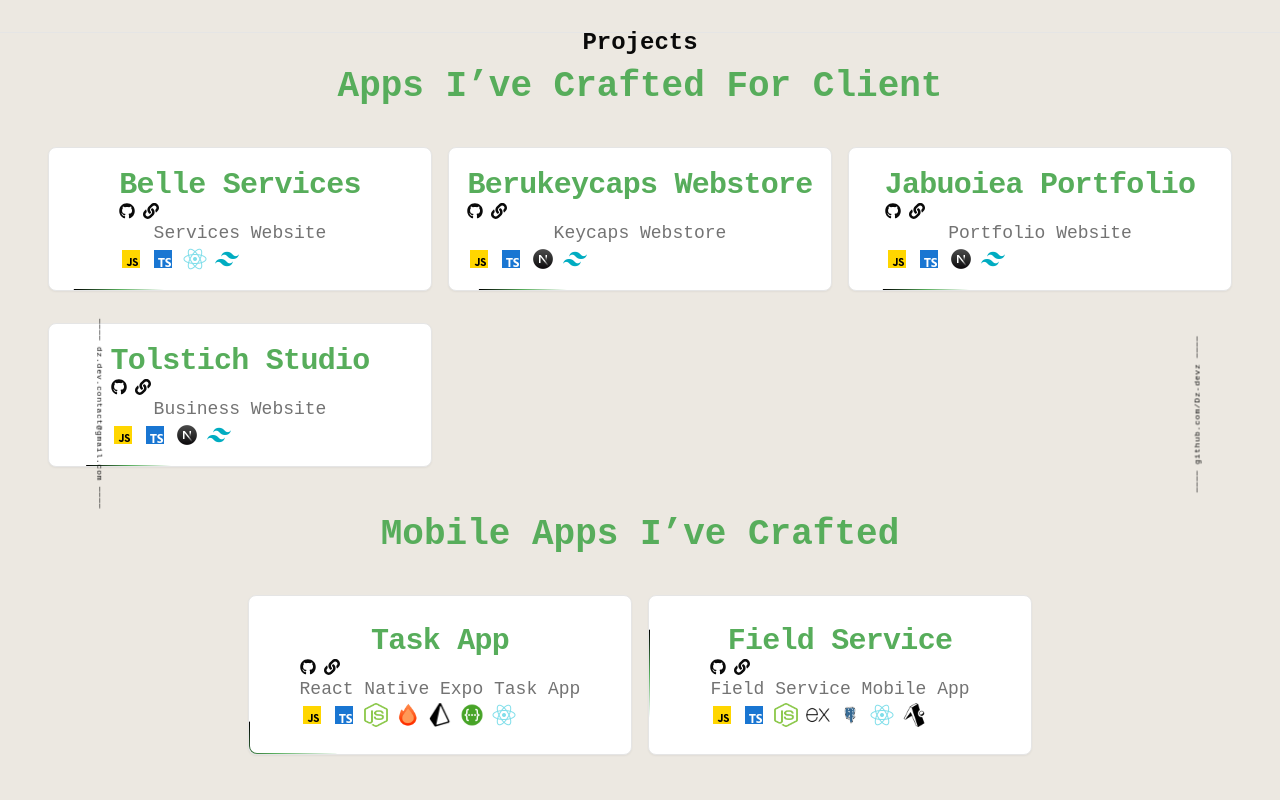
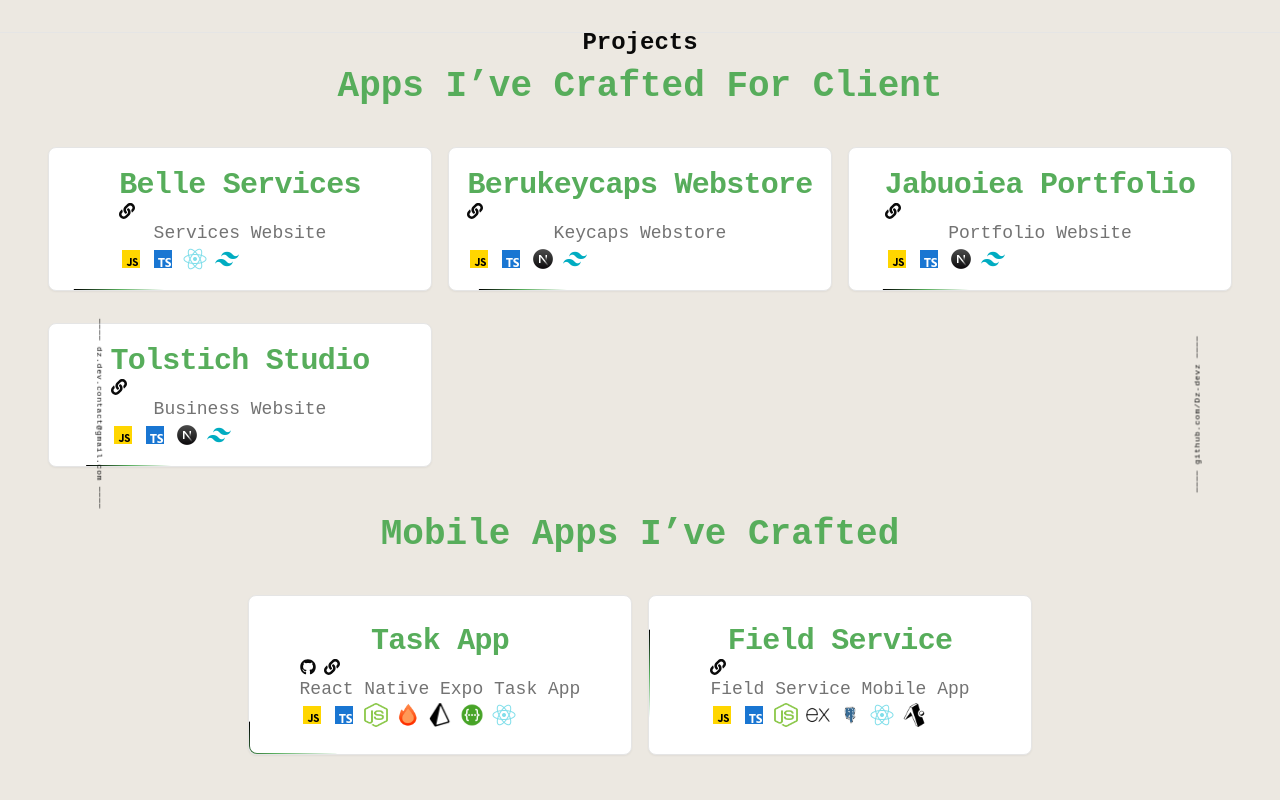
Before and after one commit to Dz-devz/personal-portfolio, a React (Vite) app: page /projects in a window 1280 px wide. Shown: the top 800 px of the page. Built offline with nearby package versions, Linux system fonts and the light colour scheme; a web font is replaced by a local one.

Commit message:
logic on showing github icon update

```diff
--- a/src/components/project.tsx
+++ b/src/components/project.tsx
@@ -52,6 +52,7 @@ export default function Projects() {
                               {thumbnail.title}
                             </CardTitle>
                             <div className="flex flex-row gap-2">
+                              {thumbnail.github && (
                                 <Link
                                   to={thumbnail.github}
                                   target="_blank"
@@ -59,6 +60,7 @@ export default function Projects() {
                                 >
                                   <FaGithub />
                                 </Link>
+                              )}
                               <Link
                                 to={thumbnail.link}
                                 rel="noopener noreferrer"
@@ -78,7 +80,7 @@ export default function Projects() {
                                     alt={`${toolName} icon`}
                                     className="w-6 h-6"
                                   />
-                                )
+                                ),
                               )}
                             </div>
                           </div>
@@ -93,7 +95,7 @@ export default function Projects() {
                           className="w-[500px] h-[350px] rounded shadow-lg"
                         />
                       </TooltipContent>,
-                      document.body
+                      document.body,
                     )}
                   </Tooltip>
                 </Card>
@@ -159,7 +161,7 @@ export default function Projects() {
                                     alt={`${toolName} icon`}
                                     className="w-6 h-6"
                                   />
-                                )
+                                ),
                               )}
                             </div>
                           </div>
@@ -178,7 +180,7 @@ export default function Projects() {
                           }`}
                         />
                       </TooltipContent>,
-                      document.body
+                      document.body,
                     )}
                   </Tooltip>
                 </Card>
@@ -218,6 +220,7 @@ export default function Projects() {
                               {thumbnail.title}
                             </CardTitle>
                             <div className="flex flex-row gap-2">
+                              {thumbnail.github && (
                                 <Link
                                   to={thumbnail.github}
                                   target="_blank"
@@ -225,6 +228,7 @@ export default function Projects() {
                                 >
                                   <FaGithub />
                                 </Link>
+                              )}
                               <Link
                                 to={thumbnail.link}
                                 rel="noopener noreferrer"
@@ -244,7 +248,7 @@ export default function Projects() {
                                     alt={`${toolName} icon`}
                                     className="w-6 h-6"
                                   />
-                                )
+                                ),
                               )}
                             </div>
                           </div>
@@ -259,7 +263,7 @@ export default function Projects() {
                           className="w-[500px] h-[350px] rounded shadow-lg"
                         />
                       </TooltipContent>,
-                      document.body
+                      document.body,
                     )}
                   </Tooltip>
                 </Card>
--- a/src/routes/projects.tsx
+++ b/src/routes/projects.tsx
@@ -8,12 +8,12 @@ import {
   TooltipProvider,
   TooltipTrigger,
 } from "@/components/ui/tooltip";
+import { thumbnails } from "@/constants/data";
 import { createFileRoute, Link } from "@tanstack/react-router";
 import { useContext } from "react";
 import { createPortal } from "react-dom";
 import { FaGithub, FaLink } from "react-icons/fa";
 import { DefaultContext } from "./__root";
-import { thumbnails } from "@/constants/data";
 
 export const Route = createFileRoute("/projects")({
   component: Projects,
@@ -62,6 +62,7 @@ export default function Projects() {
                                   {thumbnail.title}
                                 </CardTitle>
                                 <div className="flex flex-row gap-2">
+                                  {thumbnail.github && (
                                     <Link
                                       to={thumbnail.github}
                                       target="_blank"
@@ -69,6 +70,7 @@ export default function Projects() {
                                     >
                                       <FaGithub />
                                     </Link>
+                                  )}
                                   <Link
                                     to={thumbnail.link}
                                     rel="noopener noreferrer"
@@ -88,7 +90,7 @@ export default function Projects() {
                                         alt={`${toolName} icon`}
                                         className="w-6 h-6"
                                       />
-                                    )
+                                    ),
                                   )}
                                 </div>
                               </div>
@@ -103,7 +105,7 @@ export default function Projects() {
                               className="w-[500px] h-[350px] rounded shadow-lg"
                             />
                           </TooltipContent>,
-                          document.body
+                          document.body,
                         )}
                       </Tooltip>
                     </Card>
@@ -143,6 +145,7 @@ export default function Projects() {
                                   {thumbnail.title}
                                 </CardTitle>
                                 <div className="flex flex-row gap-2">
+                                  {thumbnail.github && (
                                     <Link
                                       to={thumbnail.github}
                                       target="_blank"
@@ -150,6 +153,7 @@ export default function Projects() {
                                     >
                                       <FaGithub />
                                     </Link>
+                                  )}
                                   <Link
                                     to={thumbnail.link}
                                     rel="noopener noreferrer"
@@ -169,7 +173,7 @@ export default function Projects() {
                                         alt={`${toolName} icon`}
                                         className="w-6 h-6"
                                       />
-                                    )
+                                    ),
                                   )}
                                 </div>
                               </div>
@@ -188,7 +192,7 @@ export default function Projects() {
                               }`}
                             />
                           </TooltipContent>,
-                          document.body
+                          document.body,
                         )}
                       </Tooltip>
                     </Card>
@@ -254,7 +258,7 @@ export default function Projects() {
                                         alt={`${toolName} icon`}
                                         className="w-6 h-6"
                                       />
-                                    )
+                                    ),
                                   )}
                                 </div>
                               </div>
@@ -269,7 +273,7 @@ export default function Projects() {
                               className="w-[500px] h-[350px] rounded shadow-lg"
                             />
                           </TooltipContent>,
-                          document.body
+                          document.body,
                         )}
                       </Tooltip>
                     </Card>
```
Lines whose indentation alone changed are shown as unchanged.
